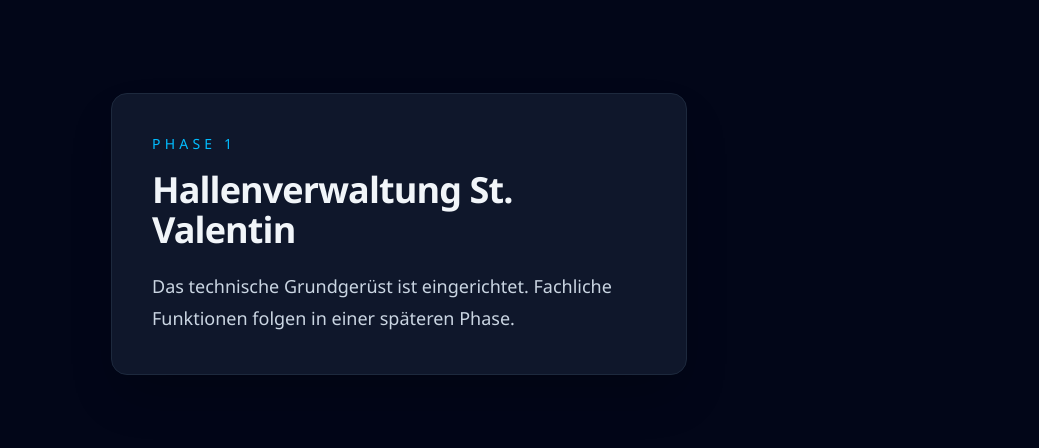
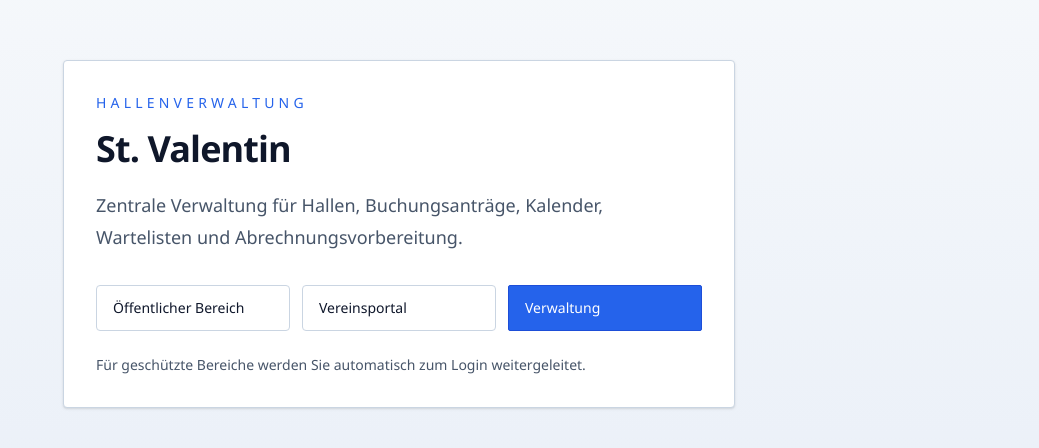
Before and after one commit to herrwurz/hallenverwaltung-st-valentin, a Next.js app: page / in a window 1280 px wide. Shown: the part 166-614 px from the top of the page, without its empty margins (241-1280 px from the left). Built offline with nearby package versions, Linux system fonts and the light colour scheme.

Commit message:
Harden UI before test deployment

```diff
--- a/app/globals.css
+++ b/app/globals.css
@@ -12,6 +12,18 @@
   --app-muted: #475569;
   --app-accent: #2563eb;
   --app-accent-strong: #1d4ed8;
+  --app-success-bg: #ecfdf5;
+  --app-success-border: #86efac;
+  --app-success-text: #14532d;
+  --app-error-bg: #fef2f2;
+  --app-error-border: #fca5a5;
+  --app-error-text: #7f1d1d;
+  --app-warning-bg: #fffbeb;
+  --app-warning-border: #fcd34d;
+  --app-warning-text: #78350f;
+  --app-info-bg: #eff6ff;
+  --app-info-border: #93c5fd;
+  --app-info-text: #1e3a8a;
 }
 
 * {
@@ -75,8 +87,69 @@ textarea {
 }
 
 .windows-shell [class*="text-sky-400"],
+.windows-shell [class*="text-sky-300"],
+.windows-shell [class*="text-sky-200"],
 .windows-shell [class*="text-blue-700"] {
   color: var(--app-accent) !important;
+}
+
+.windows-shell [class*="bg-emerald-950"],
+.windows-shell [class*="bg-emerald-500/20"] {
+  background-color: var(--app-success-bg) !important;
+}
+
+.windows-shell [class*="border-emerald-800"],
+.windows-shell [class*="border-emerald-900"] {
+  border-color: var(--app-success-border) !important;
+}
+
+.windows-shell [class*="text-emerald-200"] {
+  color: var(--app-success-text) !important;
+}
+
+.windows-shell [class*="bg-red-950"],
+.windows-shell [class*="bg-rose-950"],
+.windows-shell [class*="bg-rose-500/20"] {
+  background-color: var(--app-error-bg) !important;
+}
+
+.windows-shell [class*="border-red-800"],
+.windows-shell [class*="border-rose-800"],
+.windows-shell [class*="border-rose-900"] {
+  border-color: var(--app-error-border) !important;
+}
+
+.windows-shell [class*="text-red-200"],
+.windows-shell [class*="text-red-300"],
+.windows-shell [class*="text-rose-200"] {
+  color: var(--app-error-text) !important;
+}
+
+.windows-shell [class*="bg-amber-950"],
+.windows-shell [class*="bg-amber-500/20"] {
+  background-color: var(--app-warning-bg) !important;
+}
+
+.windows-shell [class*="border-amber-800"],
+.windows-shell [class*="border-amber-900"] {
+  border-color: var(--app-warning-border) !important;
+}
+
+.windows-shell [class*="text-amber-200"] {
+  color: var(--app-warning-text) !important;
+}
+
+.windows-shell [class*="bg-sky-950"] {
+  background-color: var(--app-info-bg) !important;
+}
+
+.windows-shell [class*="border-sky-700"],
+.windows-shell [class*="border-sky-800"] {
+  border-color: var(--app-info-border) !important;
+}
+
+.windows-shell [class*="text-sky-200"] {
+  color: var(--app-info-text) !important;
 }
 
 .windows-shell [class*="rounded-xl"],
@@ -106,6 +179,52 @@ textarea {
 .windows-shell a[class*="bg-sky-500"],
 .windows-shell a[class*="bg-blue-600"] {
   border-radius: 2px !important;
+}
+
+.windows-shell button:not(:disabled),
+.windows-shell a[class*="px-4"][class*="py-2"],
+.windows-shell a[class*="px-5"][class*="py-3"] {
+  box-shadow: 0 1px 1px rgb(15 23 42 / 0.08);
+}
+
+.windows-shell button[class*="bg-sky-500"],
+.windows-shell a[class*="bg-sky-500"],
+.windows-shell button[class*="bg-blue-600"],
+.windows-shell a[class*="bg-blue-600"] {
+  border: 1px solid var(--app-accent-strong) !important;
+  background-color: var(--app-accent) !important;
+  color: #ffffff !important;
+}
+
+.windows-shell button[class*="bg-slate-700"],
+.windows-shell a[class*="border-slate-700"],
+.windows-shell a[class*="border-slate-600"],
+.windows-shell button[class*="border-slate-600"] {
+  border-color: var(--app-border-strong) !important;
+  background-color: #ffffff !important;
+  color: var(--app-text) !important;
+}
+
+.windows-shell button[class*="bg-slate-700"]:hover,
+.windows-shell a[class*="border-slate-700"]:hover,
+.windows-shell a[class*="border-slate-600"]:hover,
+.windows-shell button[class*="border-slate-600"]:hover {
+  background-color: var(--app-panel-muted) !important;
+}
+
+.windows-shell table {
+  border-collapse: separate;
+  border-spacing: 0;
+}
+
+.windows-shell thead {
+  background: var(--app-panel-muted);
+  color: var(--app-muted) !important;
+}
+
+.windows-shell th,
+.windows-shell td {
+  border-bottom: 1px solid var(--app-border);
 }
 
 .admin-desktop {
--- a/app/page.tsx
+++ b/app/page.tsx
@@ -1,16 +1,36 @@
+import Link from "next/link";
+
 export default function Home() {
   return (
-    <main className="flex min-h-screen items-center justify-center bg-slate-950 px-6 text-slate-100">
-      <section className="max-w-xl rounded-2xl border border-slate-800 bg-slate-900 p-10 shadow-2xl">
-        <p className="text-sm font-medium uppercase tracking-[0.3em] text-sky-400">
-          Phase 1
+    <main className="windows-shell flex min-h-screen items-center justify-center px-6 py-10">
+      <section className="w-full max-w-2xl rounded-sm border border-slate-300 bg-white p-8 shadow-sm">
+        <p className="text-sm font-medium uppercase tracking-[0.3em] text-blue-700">Hallenverwaltung</p>
+        <h1 className="mt-4 text-4xl font-semibold tracking-tight">St. Valentin</h1>
+        <p className="mt-5 text-lg leading-8 text-slate-600">
+          Zentrale Verwaltung für Hallen, Buchungsanträge, Kalender, Wartelisten und Abrechnungsvorbereitung.
         </p>
-        <h1 className="mt-4 text-4xl font-semibold tracking-tight">
-          Hallenverwaltung St. Valentin
-        </h1>
-        <p className="mt-5 text-lg leading-8 text-slate-300">
-          Das technische Grundgerüst ist eingerichtet. Fachliche Funktionen
-          folgen in einer späteren Phase.
+        <div className="mt-8 grid gap-3 sm:grid-cols-3">
+          <Link
+            href="/public"
+            className="rounded-sm border border-slate-300 bg-white px-4 py-3 text-sm font-medium text-slate-900 hover:bg-slate-50"
+          >
+            Öffentlicher Bereich
+          </Link>
+          <Link
+            href="/portal"
+            className="rounded-sm border border-slate-300 bg-white px-4 py-3 text-sm font-medium text-slate-900 hover:bg-slate-50"
+          >
+            Vereinsportal
+          </Link>
+          <Link
+            href="/admin"
+            className="rounded-sm border border-blue-700 bg-blue-600 px-4 py-3 text-sm font-medium text-white hover:bg-blue-700"
+          >
+            Verwaltung
+          </Link>
+        </div>
+        <p className="mt-6 text-sm text-slate-500">
+          Für geschützte Bereiche werden Sie automatisch zum Login weitergeleitet.
         </p>
       </section>
     </main>
--- a/app/unauthorized/page.tsx
+++ b/app/unauthorized/page.tsx
@@ -1,20 +1,17 @@
-import Link from "next/link";
+import { AppBackLink } from "@/components/app-back-link";
 
 export default function UnauthorizedPage() {
   return (
-    <main className="flex min-h-screen items-center justify-center bg-slate-950 px-6 text-slate-100">
-      <section className="max-w-lg rounded-2xl border border-slate-800 bg-slate-900 p-10">
-        <p className="text-sm font-medium uppercase tracking-[0.3em] text-red-300">Kein Zugriff</p>
-        <h1 className="mt-4 text-3xl font-semibold">Berechtigung fehlt</h1>
-        <p className="mt-4 text-slate-300">
+    <main className="windows-shell flex min-h-screen items-center justify-center px-6 py-10">
+      <section className="w-full max-w-lg rounded-sm border border-red-300 bg-red-50 p-8 shadow-sm">
+        <p className="text-sm font-medium uppercase tracking-[0.3em] text-red-900">Kein Zugriff</p>
+        <h1 className="mt-4 text-3xl font-semibold text-slate-950">Berechtigung fehlt</h1>
+        <p className="mt-4 text-slate-700">
           Ihr Benutzerkonto besitzt nicht die erforderliche Berechtigung für diesen Bereich.
         </p>
-        <Link
-          href="/dashboard"
-          className="mt-8 inline-flex rounded-lg border border-slate-600 px-5 py-3 text-sm transition hover:border-sky-400"
-        >
-          Zum Dashboard
-        </Link>
+        <div className="mt-8">
+          <AppBackLink href="/dashboard" label="Zurück zum Dashboard" />
+        </div>
       </section>
     </main>
   );
--- a/components/logout-button.tsx
+++ b/components/logout-button.tsx
@@ -10,7 +10,7 @@ export function LogoutButton() {
     >
       <button
         type="submit"
-        className="rounded-sm border border-slate-600 px-4 py-2 text-sm text-slate-200 transition hover:border-sky-400 hover:text-white"
+        className="rounded-sm border border-slate-400 bg-white px-4 py-2 text-sm text-slate-800 transition hover:bg-slate-100"
       >
         Abmelden
       </button>
--- a/components/status-filter-select.tsx
+++ b/components/status-filter-select.tsx
@@ -16,12 +16,12 @@ export function StatusFilterSelect({
 }: StatusFilterSelectProps) {
   return (
     <form className="mt-8 flex flex-wrap items-end gap-3" aria-label={label}>
-      <label className="text-sm text-slate-300">
+      <label className="text-sm text-slate-700">
         {label}
         <select
           name="status"
           defaultValue={selectedValue}
-          className="mt-1 min-w-72 rounded-lg border border-slate-700 bg-slate-950 px-3 py-2 text-sm"
+          className="mt-1 min-w-72 rounded-sm border border-slate-400 bg-white px-3 py-2 text-sm text-slate-900"
         >
           {options.map((option) => (
             <option key={option.value || "default"} value={option.value}>
@@ -30,7 +30,7 @@ export function StatusFilterSelect({
           ))}
         </select>
       </label>
-      <button className="rounded-lg bg-sky-500 px-4 py-2 text-sm font-medium text-slate-950 hover:bg-sky-400">
+      <button className="rounded-sm border border-blue-700 bg-blue-600 px-4 py-2 text-sm font-medium text-white hover:bg-blue-700">
         Anwenden
       </button>
     </form>
```
Also changed, not shown: 3 other files (tests, documents, lock files or other folders).
